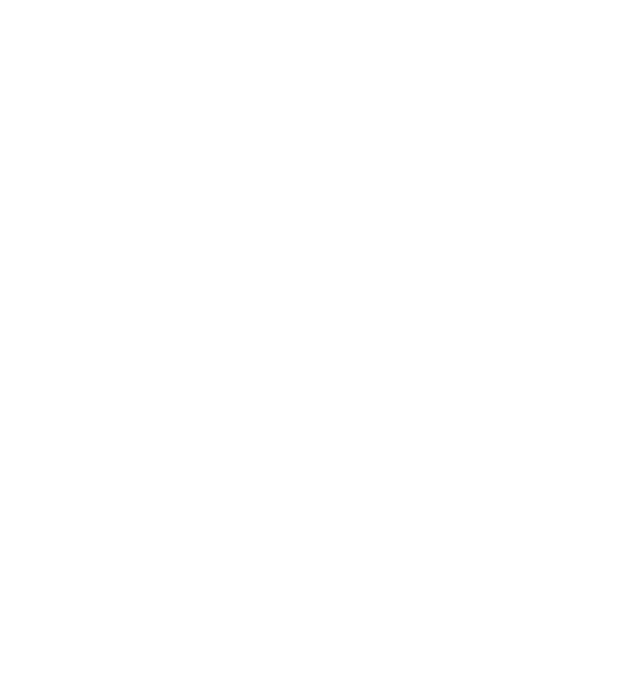
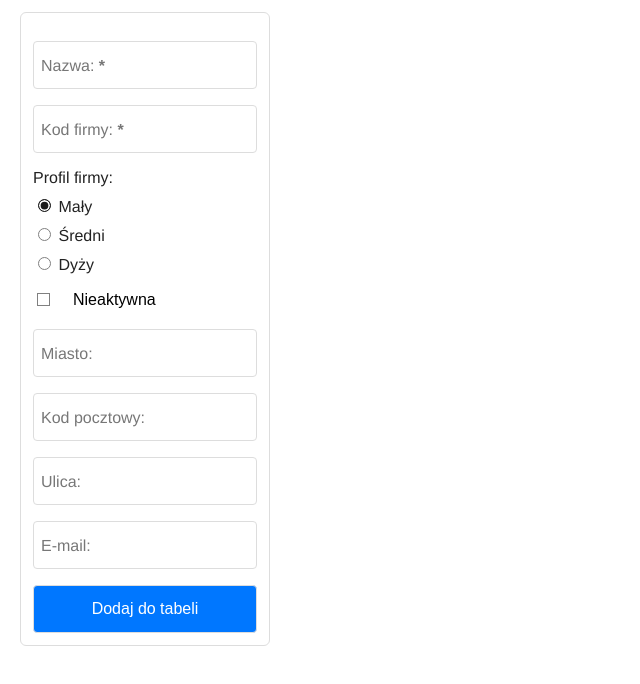
Before and after one commit to boriskrasko/omtech-list-of-firms, a plain HTML site: page index.html in a window 1280 px wide. Shown: the whole page, without its empty margins (0-640 px from the left). Drawn offline with Linux system fonts and the light colour scheme.

Commit message:
feat: add form

```diff
--- a/index.html
+++ b/index.html
@@ -7,6 +7,60 @@
   <link rel="stylesheet" href="style.css">
 </head>
 <body>
+  <form action="" class="form" autocomplete="off">
+    <p>
+      <input class="input required" id="name" type="text" name="input" placeholder=" ">
+      <label for="name" class="label">Nazwa:
+      <strong>*</strong>
+      </label>
+      <span onclick="this.parentNode.children[0].value = ''"></span>
+      <i>Required!</i>
+    </p>
+    <p>
+      <input class="input required" id="code" type="text" name="input" placeholder=" ">
+      <label for="code" class="label">Kod firmy:
+      <strong>*</strong>
+      </label>
+      <span onclick="this.parentNode.children[0].value = ''"></span>
+      <i>Required!</i>
+    </p>
+    <p>Profil firmy:<br>
+      <input id="s" class="radio" type="radio" name="radio" checked>
+      <label for="s">Mały</label><br>
+      <input id="m" class="radio" type="radio" name="radio">
+      <label for="m">Średni</label><br>
+      <input id="l" class="radio" type="radio" name="radio">
+      <label for="l">Dyży</label>
+    </p>
+    <p>
+      <input class="checkbox" type="checkbox" name="checkbox">
+    </p>
+    <p>
+      <input class="input" id="city" type="text" name="input" placeholder=" ">
+      <label for="city" class="label">Miasto:
+      </label>
+      <span onclick="this.parentNode.children[0].value = ''"></span>
+    </p>
+    <p>
+      <input class="input" id="zip" type="text" name="input" placeholder=" ">
+      <label for="zip" class="label">Kod pocztowy:
+      </label>
+      <span onclick="this.parentNode.children[0].value = ''"></span>
+    </p>
+    <p>
+      <input class="input" id="street" type="text" name="input" placeholder=" ">
+      <label for="street" class="label">Ulica:
+      </label>
+      <span onclick="this.parentNode.children[0].value = ''"></span>
+    </p>
+    <p>
+      <input class="input" id="mail" type="text" name="input" placeholder=" ">
+      <label for="mail" class="label">E-mail:
+      </label>
+      <span onclick="this.parentNode.children[0].value = ''"></span>
+    </p>
+    <input type="button" value="Dodaj do tabeli">
+  </form>
 <script src="main.js"></script>
 </body>
 </html>
--- a/style.css
+++ b/style.css
@@ -0,0 +1,244 @@
+body {
+  font-family: Helvetica, sans-serif;
+}
+
+:root {
+  --input-h: 0;
+  --input-s: 0%;
+  --input-b: 50%;
+}
+
+input {
+  font-size: 16px;
+}
+
+.form,
+.form>p {
+  position: relative;
+  width: max-content;
+}
+
+.form {
+  margin: 12px 12px;
+  padding: 12px 12px;
+  border: 1px solid #ddd;
+  border-radius: 6px;
+  color: #222;
+}
+
+input:-webkit-autofill,
+input:-webkit-autofill:hover,
+input:-webkit-autofill:focus,
+input:-webkit-autofill:active {
+  -webkit-box-shadow: 0 0 0 30px #fff inset !important;
+}
+
+input.input[type="text"] {
+  box-sizing: border-box;
+  width: 14rem;
+  height: 3rem;
+  padding: 1rem 1.8rem 0 .5rem;
+  border-radius: 4px;
+  border: 1px solid #ddd;
+  position: relative;
+  z-index: 1;
+  background-color: transparent;
+}
+
+input.input[type="text"]~label {
+  position: absolute;
+  top: 1rem;
+  left: 0.5rem;
+  z-index: 0;
+  color: #777;
+  transition: 0.1s all;
+}
+
+input.input[type="text"]:focus {
+  background: transparent;
+}
+
+input.input[type="text"]:focus~label {
+  top: 0.4rem;
+  font-size: 0.7rem;
+}
+
+input.input[type="text"]:not(:placeholder-shown)~label {
+  top: 0.4rem;
+  font-size: 0.7rem;
+  z-index: 1;
+}
+
+input.input[type="text"]:focus~label>strong {
+  opacity: 0;
+}
+
+input.input[type="text"]:not(:placeholder-shown)~label>strong {
+  opacity: 0;
+}
+
+input.input[type="text"]~span::after {
+  opacity: 0;
+  position: absolute;
+  right: 0.5rem;
+  top: 1rem;
+  outline: none;
+  border: none;
+  background: none;
+  color: #999;
+  z-index: 2;
+}
+
+input.input[type="text"]~span:hover::after {
+  color: #f44;
+}
+
+input.required[type="text"]:focus~span::after {
+  opacity: 1;
+  content: '*';
+  color: #f44;
+  z-index: 1;
+  font-size: 1.5rem;
+}
+
+input.input[type="text"]:focus~span:hover::after {
+  opacity: 1;
+  color: #000;
+  cursor: pointer;
+}
+
+input.input[type="text"]~i {
+  opacity: 0;
+  position: absolute;
+  top: 1rem;
+  margin-left: 0.5rem;
+  color: #999;
+  font-size: 0.8rem;
+  transition: 0.2s opacity
+}
+
+input.input[type="text"]:focus~span:hover~i {
+  opacity: 1;
+}
+
+input.input[type="text"]:not(:placeholder-shown):focus~span::after {
+  opacity: 1;
+  content: '...';
+  color: #999;
+  z-index: 0;
+  animation: fade 2s infinite;
+}
+
+@keyframes fade {
+  100% {
+    opacity: 0
+  }
+}
+
+input.input[type="text"]:not(:placeholder-shown):not(:focus)~span::after {
+  opacity: 1;
+  content: "✕";
+  z-index: 2;
+  cursor: pointer;
+}
+
+input.submit[type="submit"] {
+  position: absolute;
+  right: 0.5rem;
+  top: 1rem;
+  outline: none;
+  border: none;
+  background: none;
+  color: #777;
+  z-index: 0;
+}
+
+input.input[type="text"]:not(:placeholder-shown)~input.submit[type="submit"] {
+  color: #36e;
+  cursor: pointer;
+  z-index: 2;
+}
+
+input.radio[type="radio"] {
+  --size: 0.8125rem;
+  --color: hsla(var(--input-h), var(--input-s), var(--input-b), 1);
+  --unit: calc(var(--size) * 0.125);
+  --border: hsla(var(--input-h), var(--input-s), 10%, 1);
+  -webkit-appearance: none;
+  -moz-appearance: none;
+  margin-top: 12px;
+  appearance: none;
+  border-radius: 50%;
+  width: var(--size, 1rem);
+  height: var(--size, 1rem);
+  border: var(--border-width, 0.0625rem) solid var(--color, #000);
+}
+
+input.radio[type="radio"]:hover {
+  --input-b: 25%;
+}
+
+input.radio[type="radio"]:checked {
+  --input-b: 10%;
+  box-shadow: inset 0 0 0 var(--unit, 0.125rem) #fff;
+  background-color: var(--color, #000);
+}
+
+input.radio[type="radio"]:checked:hover {
+  --input-b: 0%;
+  box-shadow: inset 0 0 0 var(--unit, 0.125rem) #fff;
+  background-color: var(--color, #000);
+}
+
+input.checkbox[type="checkbox"] {
+  --size: 0.8125rem;
+  --color: hsla(var(--input-h), var(--input-s), var(--input-b), 1);
+  --unit: calc(var(--size) * 0.125);
+  --border: hsla(0, 0%, 10%, 1);
+  -webkit-appearance: none;
+  -moz-appearance: none;
+  appearance: none;
+  width: var(--size, 1rem);
+  height: var(--size, 1rem);
+  border: var(--border-width, 0.0625rem) solid var(--color, #000);
+}
+
+input.checkbox[type="checkbox"]:hover {
+  --input-b: 25%;
+}
+
+input.checkbox[type="checkbox"]:checked {
+  --input-b: 10%;
+  background: url(checkmark.svg) var(--color, #000) center center / 80% no-repeat;
+}
+
+input.checkbox[type="checkbox"]:checked:hover {
+  --input-b: 0%;
+  background-color: var(--color, #000);
+}
+
+input.checkbox[type="checkbox"]::after {
+  content: 'Nieaktywna';
+  position: absolute;
+  left: 40px;
+  top: 1px;
+}
+
+input.checkbox[type="checkbox"]:checked::after {
+  content: 'Aktywna';
+}
+
+input[type="button"] {
+  box-sizing: border-box;
+  width: 14rem;
+  height: 3rem;
+  border-radius: 4px;
+  border: 1px solid #ddd;
+  position: relative;
+  z-index: 1;
+  color: #fff;
+  background-color: #07f;
+  display: inline-flex;
+  justify-content: center;
+  align-items: center;
+}
```
Also changed, not shown: checkmark.svg (added).
